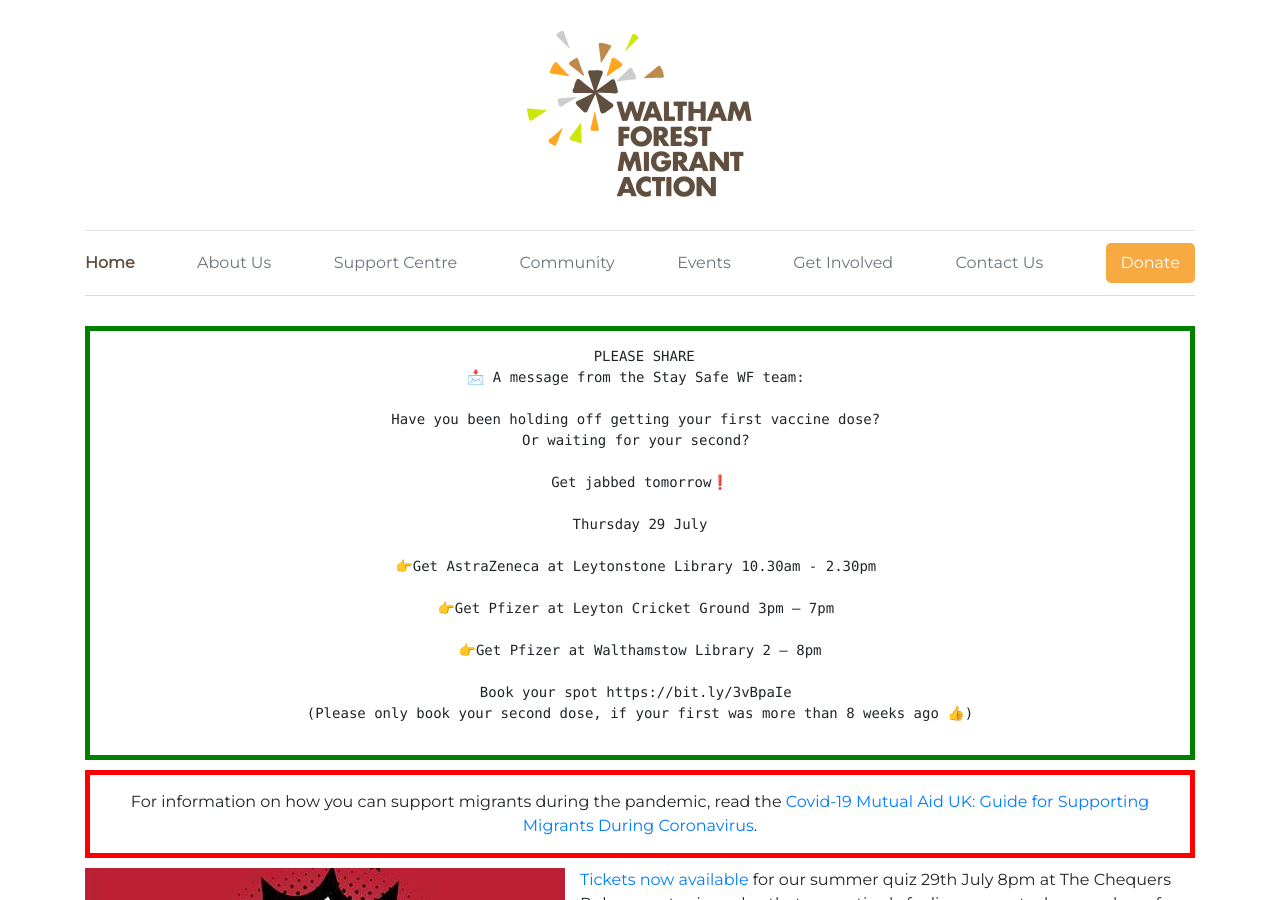
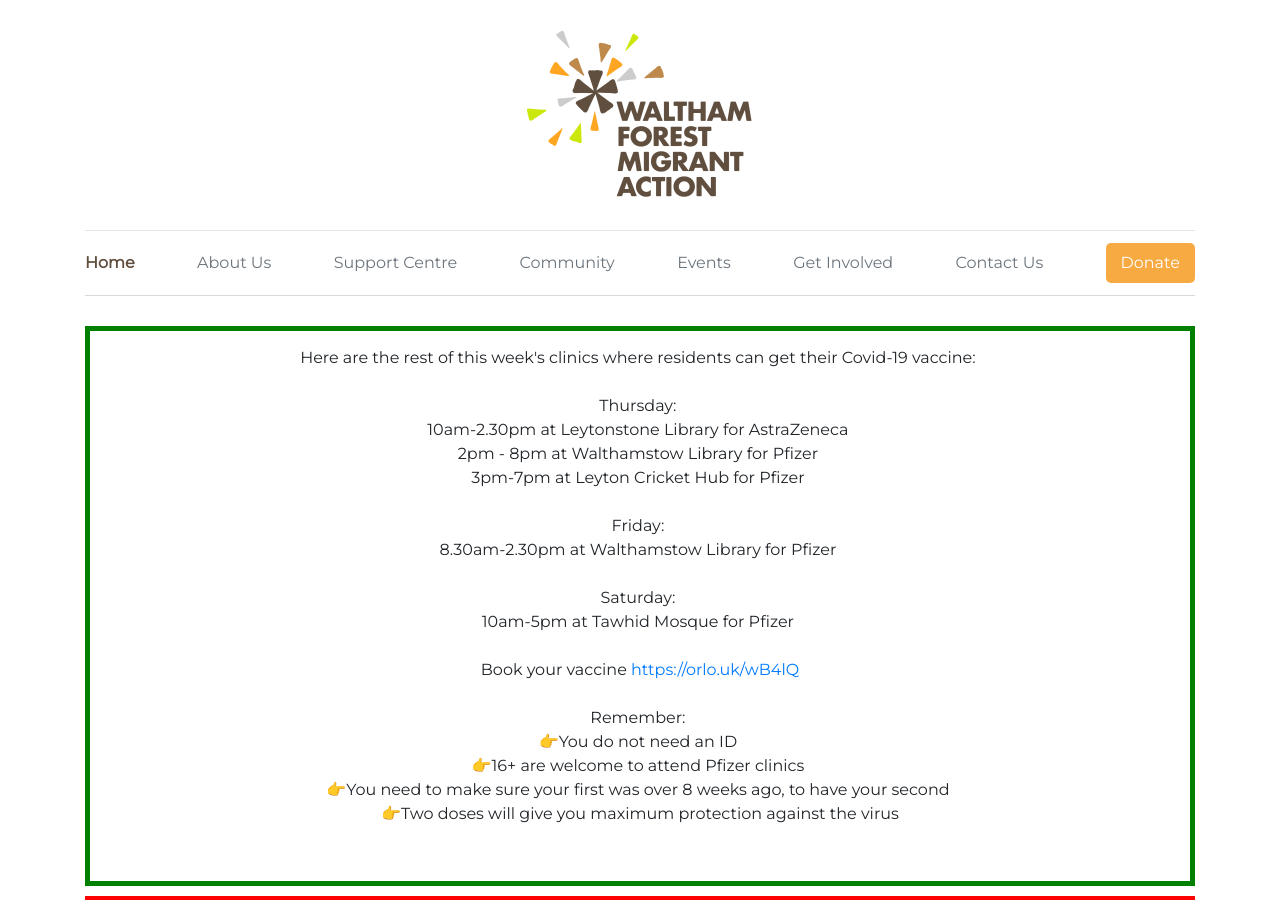
Before and after one commit to wfmigrantaction/wfmigrantaction.github.io, a Jekyll site: the page built from index.md, in a window 1280 px wide and 900 px high. Built offline with Jekyll 4.4.1, drawn with Linux system fonts in a browser that asks for light colours; comment, search, counter and statistics services are not loaded.

Commit message:
Update vaccine information

```diff
--- a/_includes/coronavirus.html
+++ b/_includes/coronavirus.html
@@ -1,23 +1,26 @@
 <div style="border: 5px solid green; text-align: center; padding: 15px; margin-bottom: 10px;">
-  <pre>
-  PLEASE SHARE
-📩 A message from the Stay Safe WF team:
+  <pre style="font-family: 'Montserrat', sans-serif; font-size: 16px;">
+Here are the rest of this week's clinics where residents can get their Covid-19 vaccine:
 
-Have you been holding off getting your first vaccine dose?
-Or waiting for your second?
+Thursday:
+10am-2.30pm at Leytonstone Library for AstraZeneca
+2pm - 8pm at Walthamstow Library for Pfizer
+3pm-7pm at Leyton Cricket Hub for Pfizer
 
-Get jabbed tomorrow❗
+Friday:
+8.30am-2.30pm at Walthamstow Library for Pfizer
 
-Thursday 29 July
+Saturday:
+10am-5pm at Tawhid Mosque for Pfizer
 
-👉Get AstraZeneca at Leytonstone Library 10.30am - 2.30pm
+Book your vaccine <a href="https://orlo.uk/wB4lQ" target="_blank">https://orlo.uk/wB4lQ</a>
 
-👉Get Pfizer at Leyton Cricket Ground 3pm – 7pm
-
-👉Get Pfizer at Walthamstow Library 2 – 8pm
-
-Book your spot https://bit.ly/3vBpaIe
-(Please only book your second dose, if your first was more than 8 weeks ago 👍)</pre>
+Remember:
+👉You do not need an ID
+👉16+ are welcome to attend Pfizer clinics
+👉You need to make sure your first was over 8 weeks ago, to have your second
+👉Two doses will give you maximum protection against the virus
+  </pre>
 </div>
 
 <div style="border: 5px solid red; text-align: center; padding: 15px; margin-bottom: 10px;">
```
